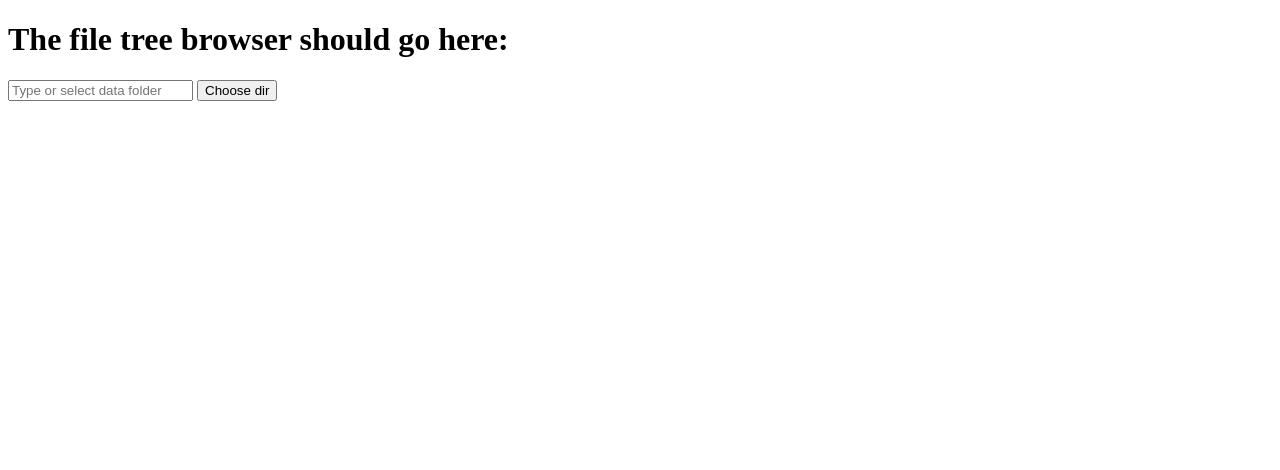
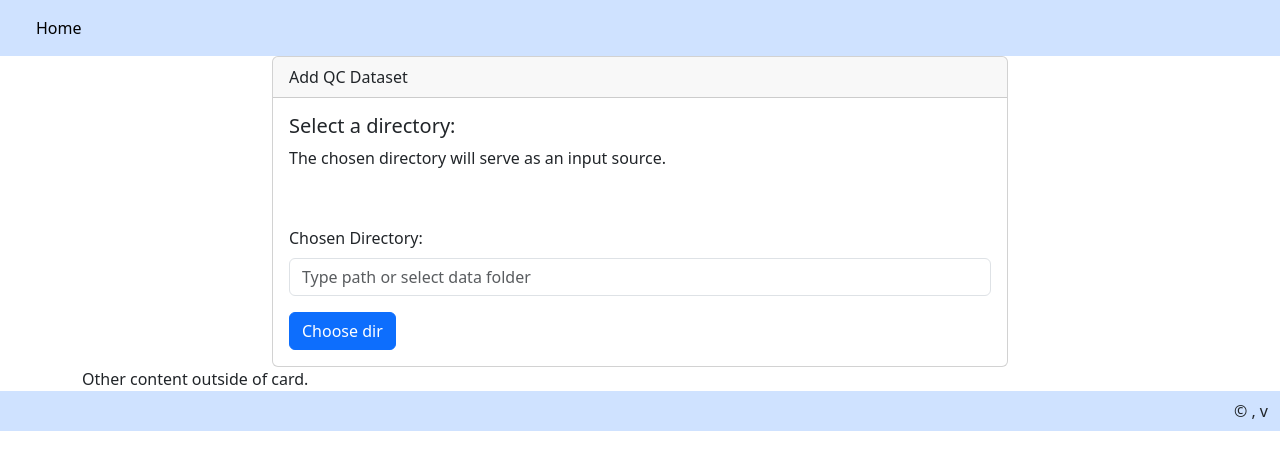
Before and after one commit to TIGRLab/tigrqc, a Flask app: page /test/jstree in a window 1280 px wide. Shown: the top 470 px of the page. Run offline with Flask 3, Linux system fonts and the light colour scheme; data that the repository does not hold is empty; parts of the project's set-up code (start-up, migrations or seed data) failed here and were passed over; some libraries are stand-ins or nearby versions.

Commit message:
[ENH] Add some better styling to prototype

```diff
--- a/tigrqc/templates/js_tree_test.html
+++ b/tigrqc/templates/js_tree_test.html
@@ -1,24 +1,47 @@
-<!DOCTYPE html>
-<html lang="en">
-    <head>
+{% extends "base.html" %}
+
+{% block header_scripts %}
     <!-- jquery 3.7.1 -->
     <script src="/static/js/jquery-3.7.1.min.js"></script>
 
-        <!-- jstree 3.2.1 -->
+    <!-- jstree 3.3.17 -->
     <link rel="stylesheet" href="/static/js/jstree-themes/default/style.min.css" />
-        <script src="/static/js/jstree-3.2.1.min.js"></script>
+    <script src="/static/js/jstree-3.3.17.min.js"></script>
+{% endblock %}
 
-    </head>
-    <body>
-        <h1>The file tree browser should go here:</h1>
-
+{% block content %}
+    <div class="container">
+        <div class="row justify-content-center">
+            <div class="col-lg-8">
+                <div class="card">
+                    <div class="card-header">
+                        Add QC Dataset
+                    </div>
+                    <div class="card-body">
+                        <h5 class="card-title">Select a directory:</h5>
+                        <p class="card-text">The chosen directory will serve as an input source.</p>
                         <div id="file-tree"></div>
 
                         <form id="selected-dir" method="POST" action="{{ url_for('main.add_dataset') }}">
                             <input type="hidden" name="csrf_token" value="{{ csrf_token() }}">
-            <input type="text" id="dir-input" placeholder="Type or select data folder" required>
-            <button type="submit" id="dir-submit-btn">Choose dir</button>
+                            <div class="mb-3 mt-3">
+                                <label for="dir-input" class="form-label">Chosen Directory:</label>
+                                <input type="text" class="form-control" id="dir-input" placeholder="Type path or select data folder" required>
+                            </div>
+                            <button type="submit" id="dir-submit-btn" class="btn btn-primary">Choose dir</button>
                         </form>
+                    </div>
+                </div>
+            </div>
+        </div>
+        <div class="row">
+            <div>
+                Other content outside of card.
+            </div>
+        </div>
+    </div>
+
+
 
     <script>
         console.log('Running the jstree code')
@@ -50,5 +73,4 @@
             inputField.value = data.node.id;
         });
     </script>
-    </body>
-</html>
+{% endblock %}
```
Lines whose indentation alone changed are shown as unchanged.
